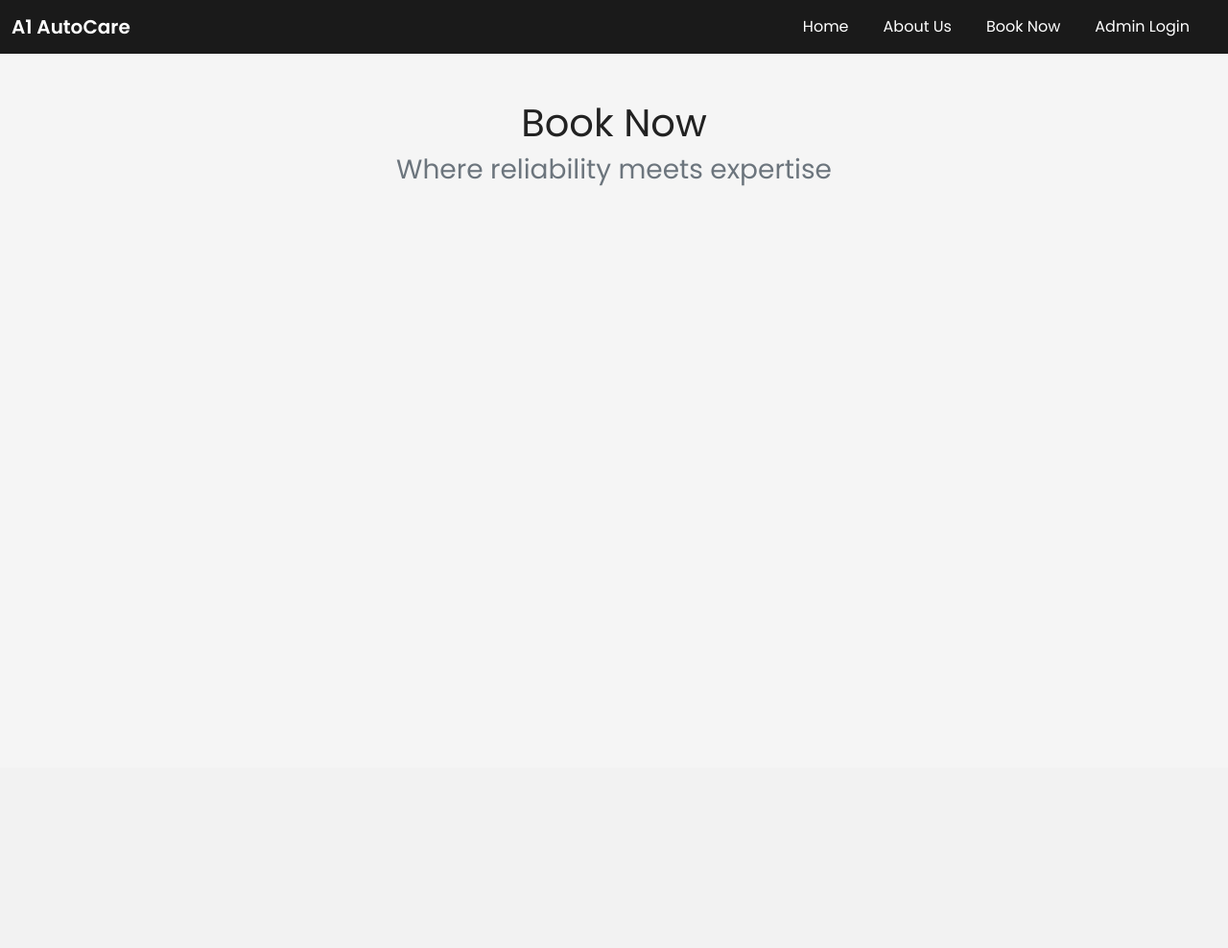
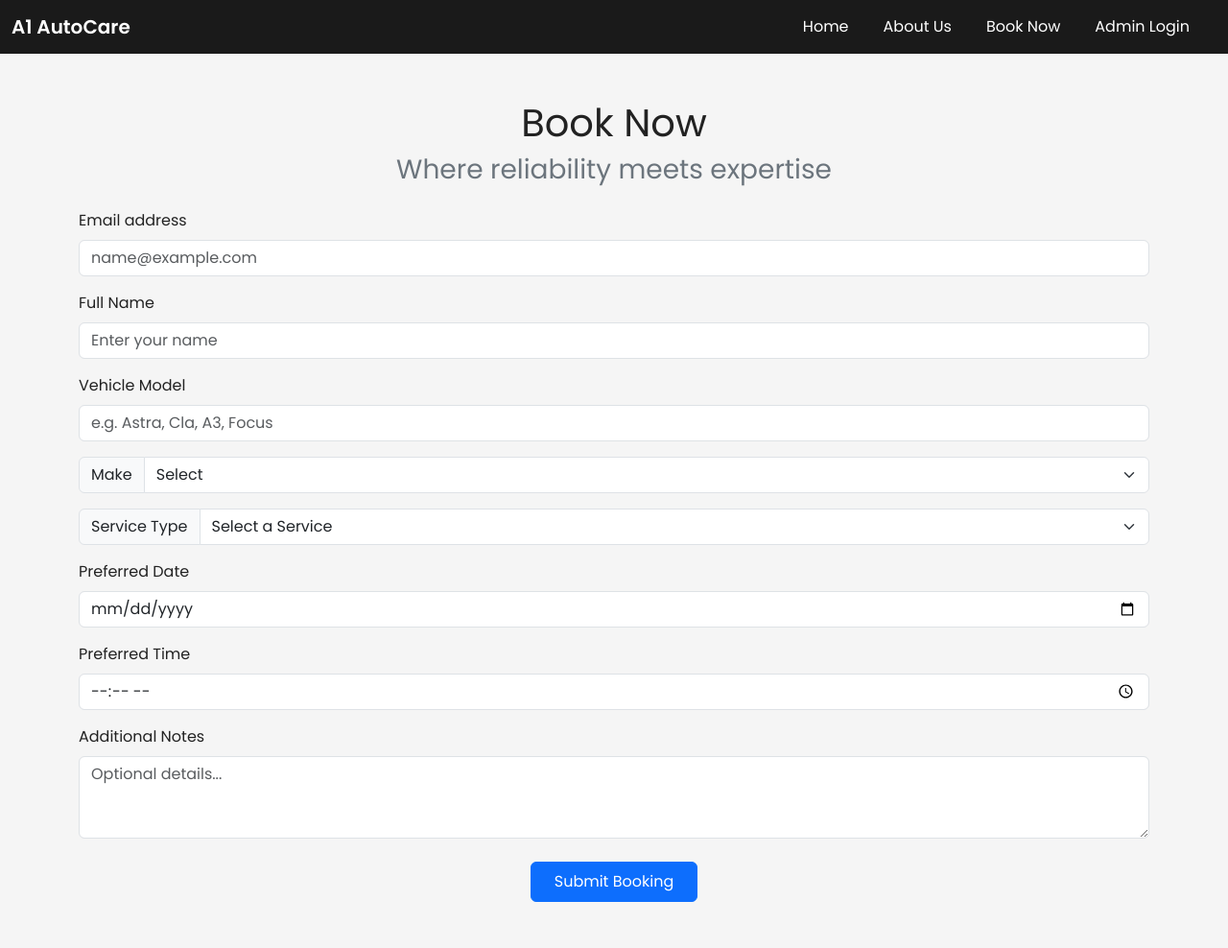
Before and after one commit to adz3k/A1-Autocare-booking-system-CO699, a Flask app: page /book in a window 1280 px wide. Shown: the whole page at 96% size. Before the commit the page ends 194 px from the top, so only its background shows below. Run offline with Flask 3, Linux system fonts and the light colour scheme.

Commit message:
fix: added service dropdown to booking form and resolved KeyError issue - Added <select name="service"> field to book.html - Updated Flask route to handle missing form values safely using request.form.get() - Confirmed booking form submission now redirects without errors -Also created booking forms

```diff
--- a/app.py
+++ b/app.py
@@ -17,9 +17,10 @@ def init_db():
             vehicle TEXT NOT NULL,
             make TEXT NOT NULL,
             service TEXT NOT NULL,
-            additional_notes TEXT,
-            date TEXT NOT NULL
-        )
+            notes TEXT,
+            date TEXT NOT NULL,
+            booking_time TEXT NOT NULL
+        );
     ''')
     conn.commit()
     conn.close()
@@ -48,13 +49,14 @@ def book():
         service = request.form['service']
         notes = request.form['notes']
         date = request.form['date']
+        booking_time = request.form['booking_time']
 
         conn = sqlite3.connect('database.db')
         cursor = conn.cursor()
         cursor.execute('''
-            INSERT INTO bookings (name, email, vehicle, make, service, additional_notes, date)
-            VALUES (?, ?, ?, ?, ?, ?, ?)
-        ''', (name, email, vehicle, make, service, notes, date))
+            INSERT INTO bookings (name, email, vehicle, make, service, additional_notes, date,      booking_time)
+            VALUES (?, ?, ?, ?, ?, ?, ?, ?)
+        ''', (name, email, vehicle, make, service, notes, date, booking_time))
         conn.commit()
         conn.close()
 
--- a/templates/book.html
+++ b/templates/book.html
@@ -66,5 +66,72 @@
 
   <!-- Bootstrap JS -->
   <script src="https://cdn.jsdelivr.net/npm/bootstrap@5.3.8/dist/js/bootstrap.bundle.min.js" crossorigin="anonymous"></script>
-</body>
-</html>
+
+<form method="POST" action="/book" class="container mt-4">
+  <div class="mb-3">
+    <label for="email" class="form-label">Email address</label>
+    <input type="email" class="form-control" id="email" name="email" placeholder="name@example.com" required>
+  </div>
+
+  <div class="mb-3">
+    <label for="name" class="form-label">Full Name</label>
+    <input type="text" class="form-control" id="name" name="name" placeholder="Enter your name" required>
+  </div>
+
+  <div class="mb-3">
+    <label for="vehicle" class="form-label">Vehicle Model</label>
+    <input type="text" class="form-control" id="vehicle" name="vehicle" placeholder="e.g. Astra, Cla, A3, Focus" required>
+  </div>
+
+  <div class="input-group mb-3">
+    <label class="input-group-text" for="make">Make</label>
+    <select class="form-select" id="make" name="make" required>
+      <option selected>Select</option>
+      <option value="Bmw">BMW</option>
+      <option value="Audi">Audi</option>
+      <option value="Mercedes-Benz">Mercedes-Benz</option>
+      <option value="Volkswagen">Volkswagen</option>
+      <option value="Ford">Ford</option>
+      <option value="Honda">Honda</option>
+      <option value="Nissan">Nissan</option>
+      <option value="Hyundai">Hyundai</option>
+      <option value="Peugeot">Peugeot</option>
+      <option value="Kia">Kia</option>
+    </select>
+  </div>
+
+  <div class="input-group mb-3">
+  <label class="input-group-text" for="service">Service Type</label>
+  <select class="form-select" id="service" name="service" required>
+    <option value="">Select a Service</option>
+    <option value="Full Service">Full Service</option>
+    <option value="Oil Change">Oil Change</option>
+    <option value="MOT Test">MOT Test</option>
+    <option value="Brake Inspection">Brake Inspection</option>
+    <option value="Tyre Replacement">Tyre Replacement</option>
+    <option value="Clutch Repair">Clutch Repair</option>
+    <option value="Body Work">Body Work</option>
+  </select>
+</div>
+
+
+  <div class="mb-3">
+    <label for="date" class="form-label">Preferred Date</label>
+    <input type="date" id="date" name="date" class="form-control" required>
+  </div>
+
+  <div class="mb-3">
+    <label for="time" class="form-label">Preferred Time</label>
+    <input type="time" id="booking_time" name="booking_time" class="form-control">
+  </div>
+
+  <div class="mb-3">
+    <label for="notes" class="form-label">Additional Notes</label>
+    <textarea class="form-control" id="notes" name="notes" rows="3" placeholder="Optional details..."></textarea>
+  </div>
+
+ <div class="text-center mt-4 mb-5">
+  <button type="submit" class="btn btn-primary px-4 py-2">Submit Booking</button>
+</div>
+
+</form>
```
Also changed, not shown: database.db.
